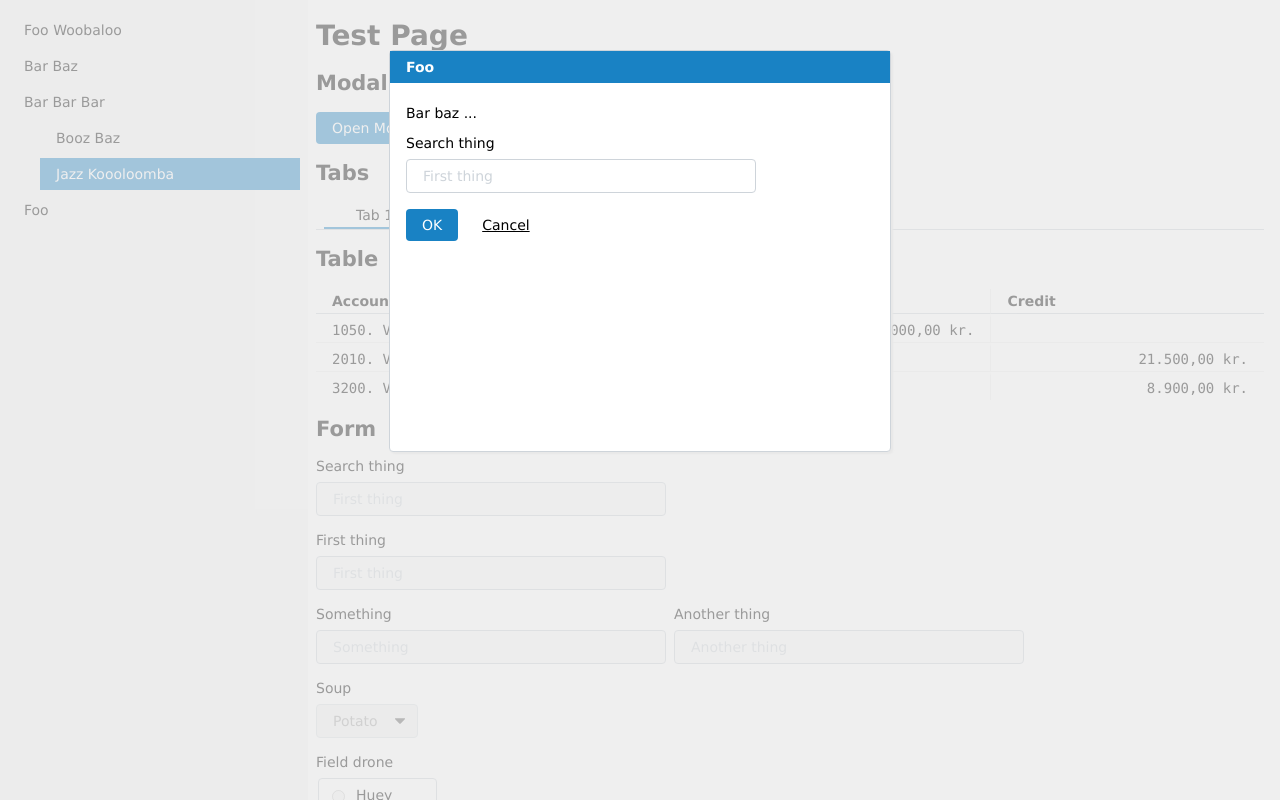
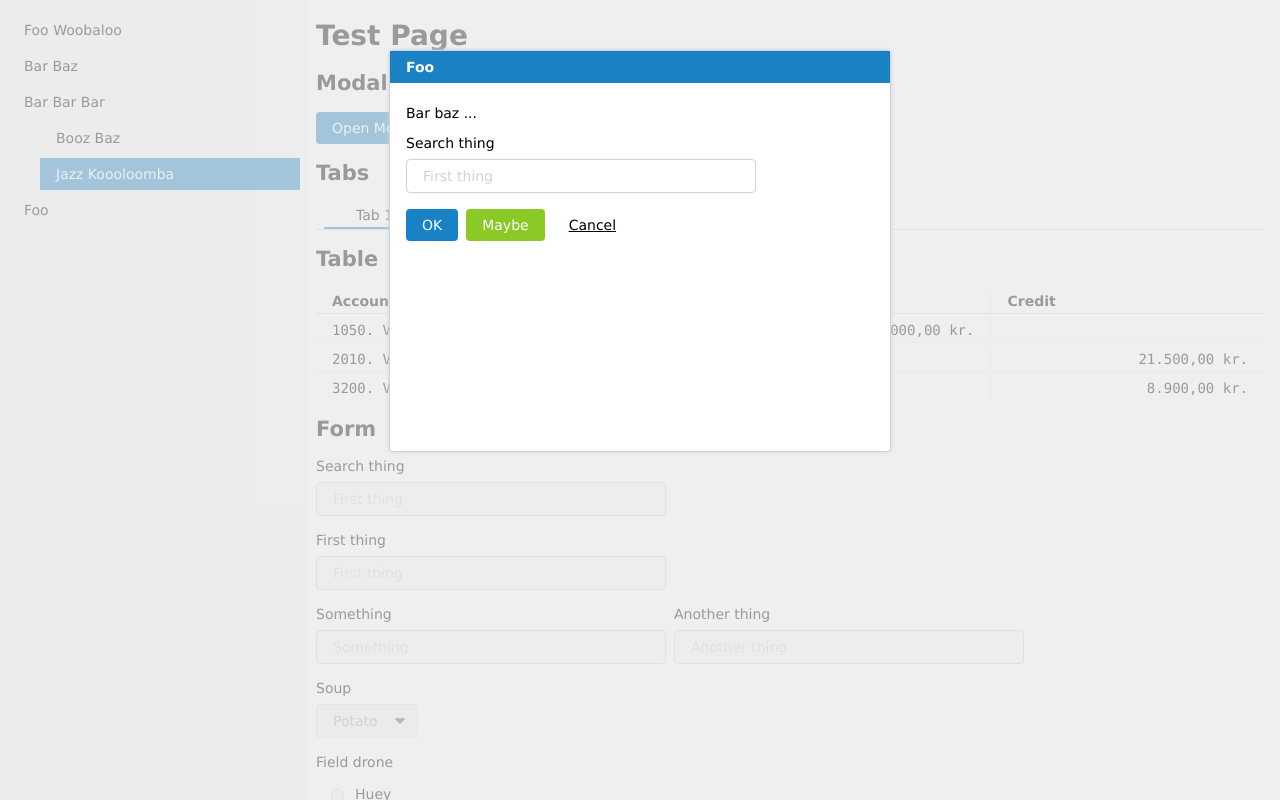
Before and after one commit to chvid/corporate-style-sheet, a React (Vite) app: page / in a window 1280 px wide. Both pictures are taken after a click on the button "Open Modal Dialog". Built offline with nearby package versions, Linux system fonts and the light colour scheme.

Commit message:
Cleanup. Introduced primary, secondary, transparent color.

```diff
--- a/src/App.tsx
+++ b/src/App.tsx
@@ -16,7 +16,7 @@ const App = () => {
               <li>Bar Bar Bar</li>
               <ul>
                 <li>Booz Baz</li>
-                <li className="selected">Jazz Koooloomba</li>
+                <li className="active">Jazz Koooloomba</li>
               </ul>
               <li>Foo</li>
             </ul>
@@ -29,7 +29,7 @@ const App = () => {
           <h2>Tabs</h2>
           <nav className="tabs">
             <ul>
-              <li className="selected">Tab 1</li>
+              <li className="active">Tab 1</li>
               <li>Tab 2</li>
               <li>Tab 3</li>
             </ul>
--- a/src/ModalDialog.tsx
+++ b/src/ModalDialog.tsx
@@ -20,6 +20,7 @@ export const ModalDialog: React.FC<{ visible: boolean; onClose: () => void }> =
                   </label>
                   <div className="row">
                     <button onClick={() => onClose()}>OK</button>
+                    <button onClick={() => onClose()} className="is-secondary">Maybe</button>
                     <button onClick={() => onClose()} className="is-link">
                       Cancel
                     </button>
--- a/src/styles/form.css
+++ b/src/styles/form.css
@@ -41,15 +41,8 @@ select {
   background-size: 10px auto;
 }
 
-button {
-  border-radius: 4px;
-  border: 0;
-  background-color: var(--color-d);
-  color: white;
-}
-
 fieldset {
-  border: 1px solid var(--color-divider);
+  border: var(--default-border);
   border-radius: 4px;
   display: flex;
   flex-direction: column;
@@ -71,6 +64,8 @@ textarea {
   border: 1px solid var(--color-divider);
 }
 
+/* Search field */
+
 div.search-result {
   position: fixed;
   border: 1px solid var(--color-divider);
@@ -84,26 +79,57 @@ div.search-result-item {
   padding: 4px 12px;
   font-size: 12px;
   cursor: pointer;
+  background-color: var(--transparent-bg-color);
 }
 
 div.search-result-item:hover {
-  background-color: var(--background-1);
+  background-color: var(--transparent-bg-color-hover);
 }
 
-.is-link {
-  background-color: white;
-  color: black;
+div.search-result-item:active {
+  background-color: var(--transparent-bg-color-active);
+}
+
+/* Button */
+
+button {
+  border-radius: 4px;
+  border: 0;
+  background-color: var(--primary-bg-color);
+  color: var(--primary-fg-color);
+}
+
+button:hover {
+  background-color: var(--primary-bg-color-hover);
+}
+
+button:active {
+  background-color: var(--primary-bg-color-active);
+}
+
+button.is-link {
+  background-color: var(--transparent-bg-color);
+  color: var(--transparent-fg-color);
   text-decoration: underline;
 }
 
-.is-secondary {
-  background-color: var(--color-c);
-  color: white;
+button.is-link:hover {
+  background-color: var(--transparent-bg-color-hover);
 }
 
-button:hover {
-  box-shadow: 0 0 2px grey;
+button.is-link:active {
+  background-color: var(--transparent-bg-color-active);
 }
-button:active {
-  box-shadow: 0 0 2px black;
+
+button.is-secondary {
+  background-color: var(--secondary-bg-color);
+  color: var(--secondary-fg-color);
 }
+
+button.is-secondary:hover {
+  background-color: var(--secondary-bg-color-hover);
+}
+
+button.is-secondary:active {
+  background-color: var(--secondary-bg-color-active);
+}
--- a/src/styles/index.css
+++ b/src/styles/index.css
@@ -17,19 +17,24 @@
   --background-2: #f0f0f0;
   --background-3: #e8e8e8;
 
-  /*
-  --main-font: Verdana;
-  --monospaced-font: Consolas, monospace;
-  */
-
   --main-font: Verdana, sans-serif;
   --monospaced-font: Consolas, monospace;
-  /*
-    font-family: -apple-system, "system-ui", "Segoe UI", Roboto, Helvetica, Arial, sans-serif, "Apple Color Emoji", "Segoe UI Emoji";
-    font-family: Poppins;
-    font-family: Verdana, Geneva, Tahoma, sans-serif;
-*/
-}
+
+  --primary-fg-color: white;
+  --primary-bg-color: var(--color-d);
+  --primary-bg-color-hover: color-mix(in srgb, var(--primary-bg-color) 90%, black);
+  --primary-bg-color-active: color-mix(in srgb, var(--primary-bg-color) 80%, black);
+
+  --secondary-fg-color: white;
+  --secondary-bg-color: var(--color-c);
+  --secondary-bg-color-hover: color-mix(in srgb, var(--secondary-bg-color) 90%, black);
+  --secondary-bg-color-active: color-mix(in srgb, var(--secondary-bg-color) 80%, black);
+
+  --transparent-fg-color: black;
+  --transparent-bg-color: #ffffff00;
+  --transparent-bg-color-hover: color-mix(in srgb, var(--transparent-bg-color) 90%, black);
+  --transparent-bg-color-active: color-mix(in srgb, var(--transparent-bg-color) 80%, black);
+ }
 
 :root,
 input,
--- a/src/styles/modal.css
+++ b/src/styles/modal.css
@@ -17,13 +17,13 @@
   height: 400px;
   background-color: white;
   border-radius: 4px;
-  box-shadow: 2px 2px 2px #e8e8e8;
+  box-shadow: 0 0 4px var(--color-divider);
 }
 
 .dialog > .header {
   padding: 8px 16px;
-  background-color: var(--color-d);
-  color: white;
+  background-color: var(--primary-bg-color);
+  color: var(--primary-fg-color);
   font-weight: bold;
 }
 
--- a/src/styles/navigation.css
+++ b/src/styles/navigation.css
@@ -1,34 +1,4 @@
 /* Tabs */
-
-/*
-nav > ul {
-  display: block;
-  list-style-type: none;
-  text-indent: 0;
-  padding: 0;
-  height: 20px;
-  border-bottom: 1px solid var(--color-divider);
-}
-
-nav > ul > li {
-  display: inline;
-  padding: 4px 32px;
-  margin: 0 8px;
-  border-top: 1px solid var(--color-divider);
-  border-left: 1px solid var(--color-divider);
-  border-right: 1px solid var(--color-divider);
-  border-top-left-radius: 4px;
-  border-top-right-radius: 4px;
-}
-
-nav > ul > li.selected {
-  background-color: white;
-}
-
-nav > ul > li {
-  background-color: var(--background-2);
-}
-*/
 
 nav.tabs ul {
   display: block;
@@ -42,10 +12,22 @@ nav.tabs ul > li {
   display: inline-block;
   padding: 4px 32px;
   margin: 0 8px;
+  color: var(--transparent-fg-color);
+  background-color: var(--transparent-bg-color);
+  border-bottom: 2px solid var(--transparent-bg-color);
+  cursor: pointer;
 }
 
-nav.tabs ul > li.selected {
-  border-bottom: 2px solid var(--color-d);
+nav.tabs ul > li:hover {
+  background-color: var(--transparent-bg-color-hover);
+}
+
+nav.tabs ul > li:active {
+  background-color: var(--transparent-bg-color-active);
+}
+
+nav.tabs ul > li.active {
+  border-bottom: 2px solid var(--primary-bg-color);
 }
 
 /* Menu */
@@ -66,13 +48,27 @@ nav.menu ul > li {
   padding: 8px 16px;
   margin: 4px 0;
   cursor: pointer;
+  color: var(--transparent-fg-color);
+  background-color: var(--transparent-bg-color);
 }
 
-nav.menu ul > li.selected {
-  color: white;
-  background-color: var(--color-d) !important;
+nav.menu ul > li.active {
+  color: var(--primary-fg-color);
+  background-color: var(--primary-bg-color);
+}
+
+nav.menu ul > li.active:hover {
+  background-color: var(--primary-bg-color-hover);
+}
+
+nav.menu ul > li.active:active {
+  background-color: var(--primary-bg-color-active);
 }
 
 nav.menu ul > li:hover {
-  background-color: var(--background-3);
+  background-color: var(--transparent-bg-color-hover);
 }
+
+nav.menu ul > li:active {
+  background-color: var(--transparent-bg-color-active);
+}
```
